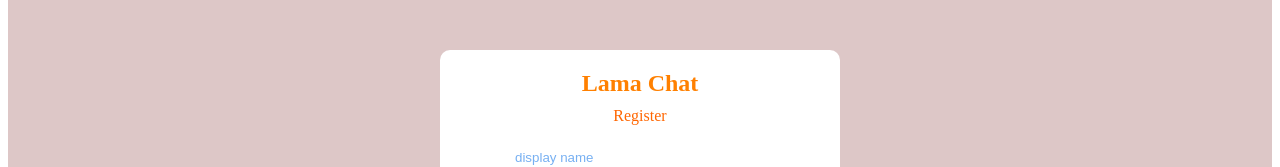
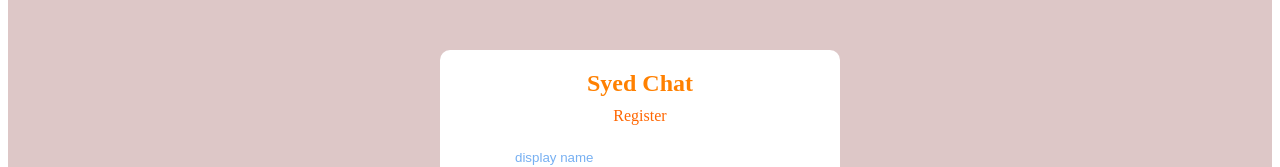
Before and after one commit to SyedMehandiRaza/React-Chat-App, a React (Create React App) app: page /register in a window 1280 px wide. Shown: the part 145-312 px from the top of the page. Built offline with nearby package versions, Linux system fonts and the light colour scheme; no server answers.

Commit message:
link mistake

```diff
--- a/src/pages/Login.jsx
+++ b/src/pages/Login.jsx
@@ -22,7 +22,7 @@
   return (
     <div className="formContainer">
       <div className="formWrapper">
-        <span className="logo">Lama Chat</span>
+        <span className="logo">Syed Chat</span>
         <span className="title">Login</span>
         <form onSubmit={handleSubmit}>
           <input type="email" placeholder="email" />
--- a/src/pages/Register.jsx
+++ b/src/pages/Register.jsx
@@ -62,7 +62,7 @@
   return (
     <div className="formContainer">
       <div className="formWrapper">
-        <span className="logo">Lama Chat</span>
+        <span className="logo">Syed Chat</span>
         <span className="title">Register</span>
         <form onSubmit={handleSubmit}>
           <input required type="text" placeholder="display name" />
@@ -78,7 +78,7 @@
           {err && <span>Something went wrong</span>}
         </form>
         <p>
-          You do have an account? <Link to="/register">Login</Link>
+          You do have an account? <Link to="/login">Login</Link>
         </p>
       </div>
     </div>
```
